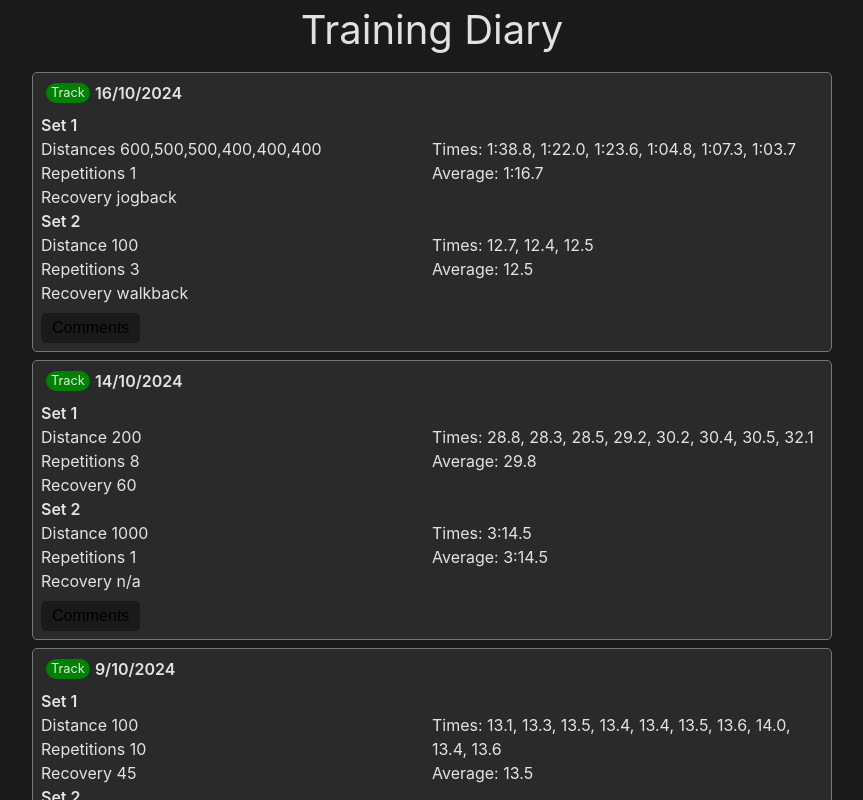
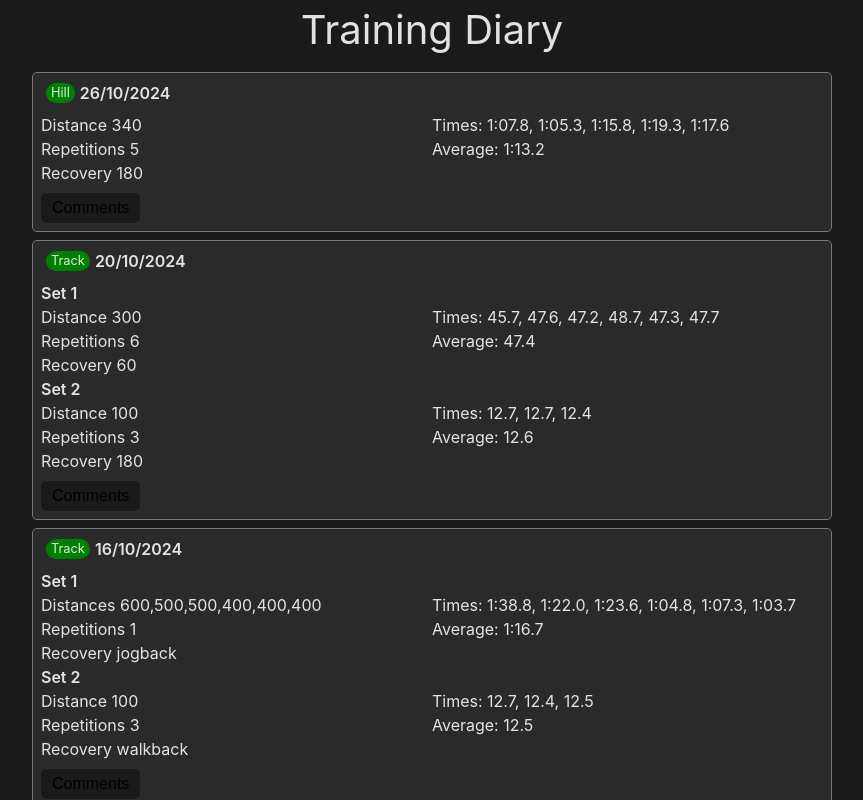
Before and after one commit to rs96/training, a React (Vite) app: page / in a window 1280 px wide. Shown: the top 800 px of the page, without its empty margins (208-1071 px from the left). Built offline with nearby package versions, Linux system fonts and the light colour scheme.

Commit message:
added latest sessions

```diff
--- a/src/data/data.ts
+++ b/src/data/data.ts
@@ -170,6 +170,45 @@ const WINTER: Session[] = [
       athlete: "",
     },
   },
+  {
+    date: 1729465200000,
+    sets: [
+      {
+        repetitions: 6,
+        distances: [300],
+        times: [45.7, 47.6, 47.2, 48.7, 47.3, 47.7],
+        recovery: [60],
+      },
+      {
+        repetitions: 3,
+        distances: [100],
+        times: [12.7, 12.7, 12.4],
+        recovery: [180],
+      },
+    ],
+    type: SessionType.Track,
+    comments: {
+      coach: "The altitude (in Madrid) will lend itself well to do 6-8 300s",
+      athlete:
+        "Tired from the plane journey and a 5am start. The first rep was great, then it got hard. Great track and lovely evening.",
+    },
+  },
+  {
+    date: 1729983600000,
+    sets: [
+      {
+        repetitions: 5,
+        distances: [340],
+        times: [67.8, 65.3, 75.8, 79.3, 77.6],
+        recovery: [180],
+      },
+    ],
+    type: SessionType.Hill,
+    comments: {
+      coach: "",
+      athlete: "",
+    },
+  },
 ];
 
 export { WINTER };
```
